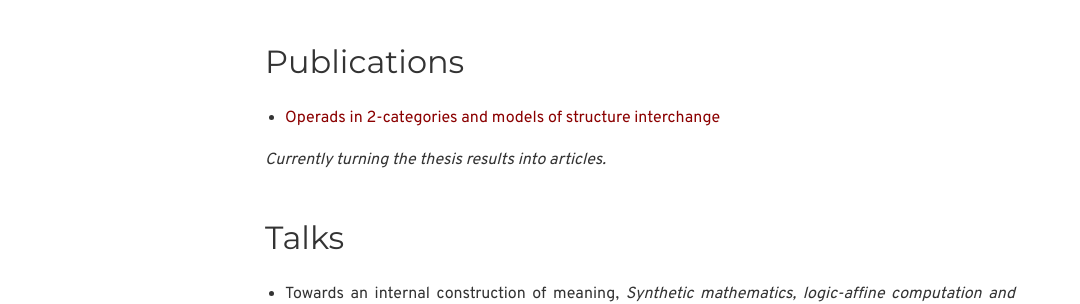
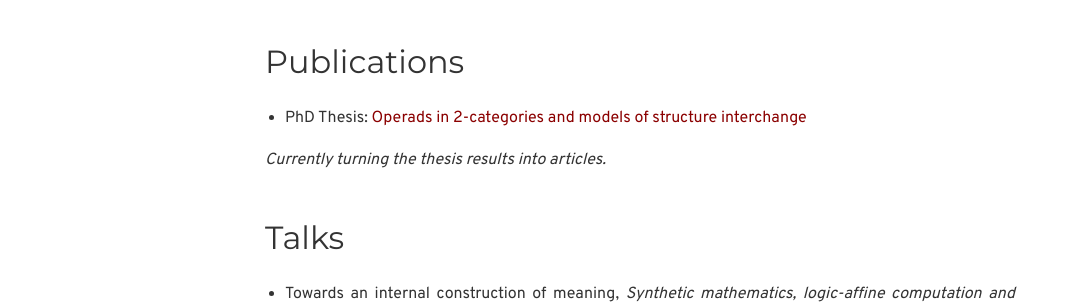
Before and after one commit to sdspmon/math, a Jekyll site: the page built from index.md, in a window 1280 px wide and 1103 px high. Shown: the part 550-854 px from the top of the window, without its empty margins (0-1080 px from the left). Built offline with Jekyll 4.4.1, drawn with Linux system fonts in a browser that asks for light colours; formulas are drawn with MathJax 3.

Commit message:
Update index.md

```diff
--- a/index.md
+++ b/index.md
@@ -12,7 +12,7 @@ My research lies at the interface of category theory, logic, and algebraic topol
 
 ## Publications
 
--  [Operads in 2-categories and models of structure interchange](https://theses.hal.science/tel-04617115)
+-  PhD Thesis: [Operads in 2-categories and models of structure interchange](https://theses.hal.science/tel-04617115)
 
 *Currently turning the thesis results into articles.*
 
```
